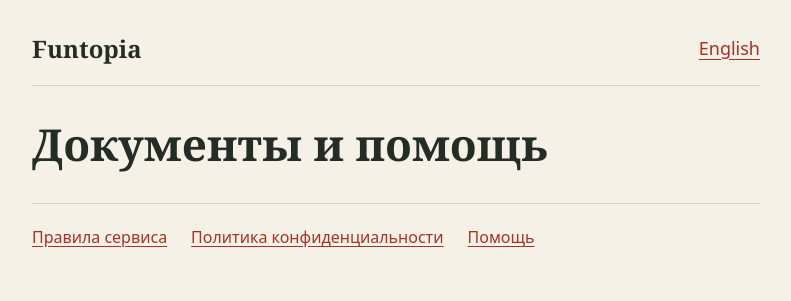
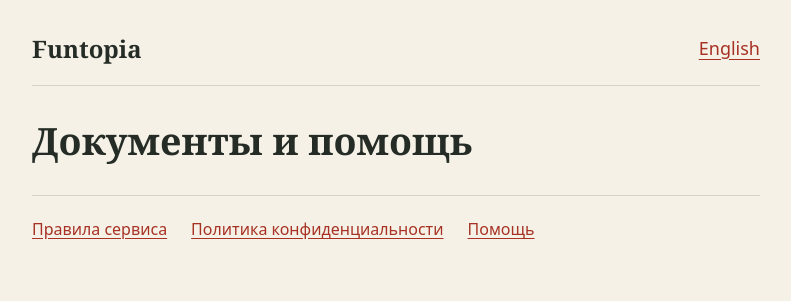
Before and after one commit to x1tnikDev/x1tnikDev.github.io, a plain HTML site: page index.html in a window 1280 px wide. Shown: the whole page, without its empty margins (244-1035 px from the left). Drawn offline with Linux system fonts and the light colour scheme.

Commit message:
Fit legal headings on compact screens

```diff
--- a/styles.css
+++ b/styles.css
@@ -5,6 +5,6 @@ header { display: flex; align-items: center; justify-content: space-between; gap
 a { color: #a73224; text-underline-offset: 0.2em; }
 a:focus-visible { outline: 2px solid currentColor; outline-offset: 5px; }
 .brand { color: #252c26; font: bold 1.5rem Georgia, serif; text-decoration: none; }
-h1 { margin: 2rem 0 1.5rem; font: 600 clamp(2rem, 6vw, 2.75rem)/1.2 Georgia, serif; }
+h1 { margin: 2rem 0 1.5rem; font: 600 clamp(1.5rem, 5.5vw, 2.35rem)/1.2 Georgia, serif; }
 p { margin: 0 0 1.25rem; }
 nav { display: flex; flex-wrap: wrap; gap: 0.75rem 1.5rem; margin-top: 2rem; padding-top: 1.25rem; border-top: 1px solid #d8d1c4; font-size: 1rem; }
```
